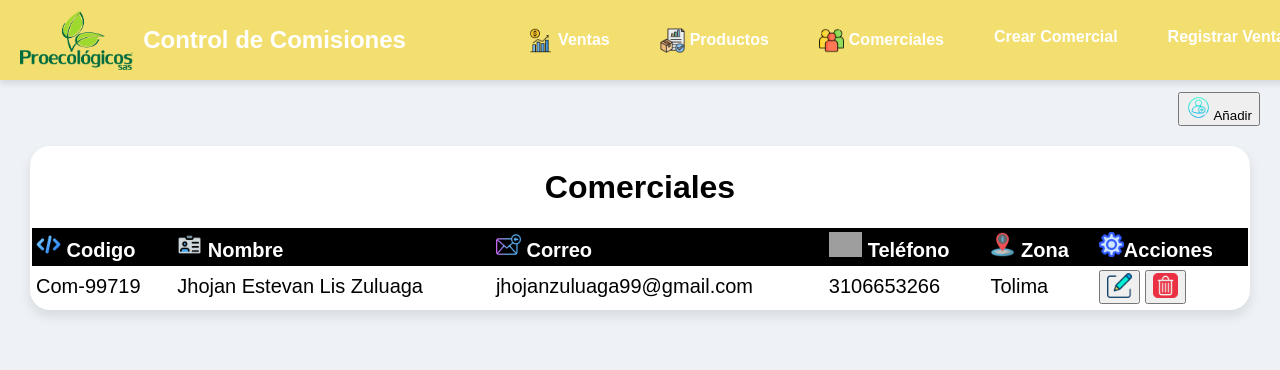
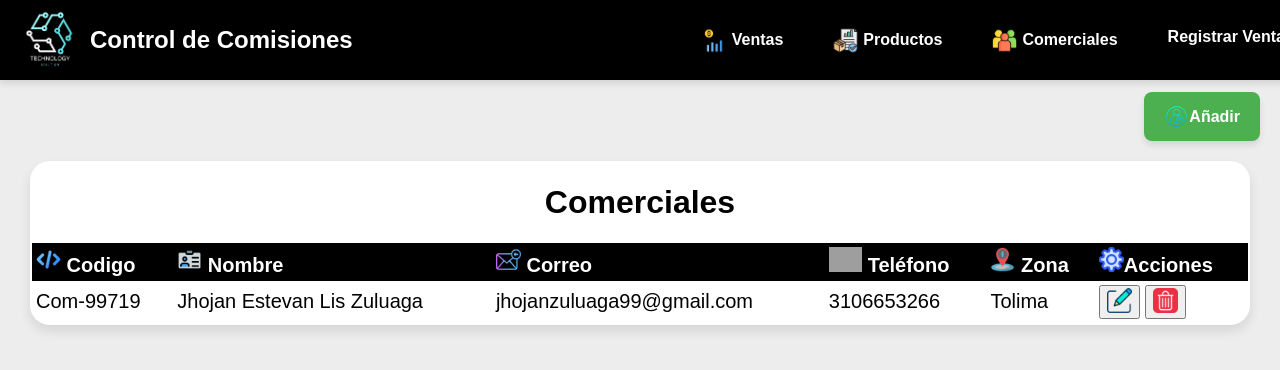
Before and after one commit to Estevan-Z/CommissionPro, a Django app: page /comerciales/lista/ in a window 1280 px wide. Shown: the top 370 px of the page. Run offline with Django 5.2, Linux system fonts and the light colour scheme; data comes from the database, SQL or seed files in the repository; both versions use the stored data as it was after the commit; some libraries are stand-ins or nearby versions; grey boxes are pictures that could not be loaded.

Commit message:
CommissionPro

```diff
--- a/comerciales/templates/Comerciales/lista_comerciales.html
+++ b/comerciales/templates/Comerciales/lista_comerciales.html
@@ -5,12 +5,27 @@
 <script src="{% static 'js/Lista_comerciales.js' %}"></script>
 <br><br><br><br>
 <div class="action-container">
-    <button id="nuevoComercial">
+    <button class="Boton" id="nuevoComercial">
         <img src="{% static 'Icons/añadiruser.png' %}" alt="Añadir Icono" style="height: 25px;">
         Añadir
     </button>
 </div>
-
+<style>
+    .Boton {
+    display: inline-flex;
+    align-items: center;
+    justify-content: center;
+    padding: 12px 20px;
+    background-color: #4CAF50;
+    color: white;
+    border: none;
+    border-radius: 8px;
+    font-size: 16px;
+    cursor: pointer;
+    transition: all 0.3s ease;
+    box-shadow: 0 4px 6px rgba(0, 0, 0, 0.1);
+}
+</style>
 <div class="table-container">
     <h1>Comerciales</h1>
     <table>
--- a/control_comisiones/templates/homepage.html
+++ b/control_comisiones/templates/homepage.html
@@ -14,14 +14,15 @@
             font-family: 'Arial', sans-serif;
             margin: 0;
             padding: 0;
-            background-color: #eef2f7;
+            background-color: #EDEDED;
         }
 
         nav {
             position: fixed;
             top: 0;
             width: 100%;
-            background-color: #f3df70;
+            background-color: #000000;
+            color: #EDEDED;
             display: flex;
             align-items: center;
             justify-content: space-between;
@@ -34,6 +35,7 @@
             display: flex;
             align-items: center;
         }
+
 
         .logo img {
             height: 40px;
@@ -72,7 +74,7 @@
         }
 
         nav a:hover {
-            background-color: #f1bb07;
+            background-color: #00B9E8;
         }
 
         nav a .material-icons {
@@ -88,14 +90,13 @@
 <body>
     <nav>
         <div class="logo">
-            <img src="{% static 'img/logo.png' %}" alt="" style="height: 60px;">
+            <img src="{% static 'img/logo2.png' %}" alt="" style="height: 60px;">
             <span>Control de Comisiones</span>
         </div>
         <ul>
             <li><a href="/ventas/lista/"><img src="{% static 'Icons/ventas.png' %}" alt="" style="height: 25px;"> Ventas</a></li>
             <li><a href="/productos/lista/"><img src="{% static 'Icons/productos.png' %}" alt="" style="height: 25px;"> Productos</a></li>
             <li><a href="/comerciales/lista/"><img src="{% static 'Icons/People.png' %}" alt="" style="height: 25px;"> Comerciales</a></li>
-            <li><a href="/comerciales/crear/"> Crear Comercial</a></li>
             <li><a href="/ventas/crear/"> Registrar Venta</a></li>
         </ul>
     </nav>
--- a/static/css/Lista_comerciales.css
+++ b/static/css/Lista_comerciales.css
@@ -41,7 +41,7 @@
 }
 
 
-.button {
+.Boton {
     display: inline-flex;
     align-items: center;
     justify-content: center;
```
Also changed, not shown: db.sqlite3, static/img/Logo2.png (added), static/img/logo.png.
